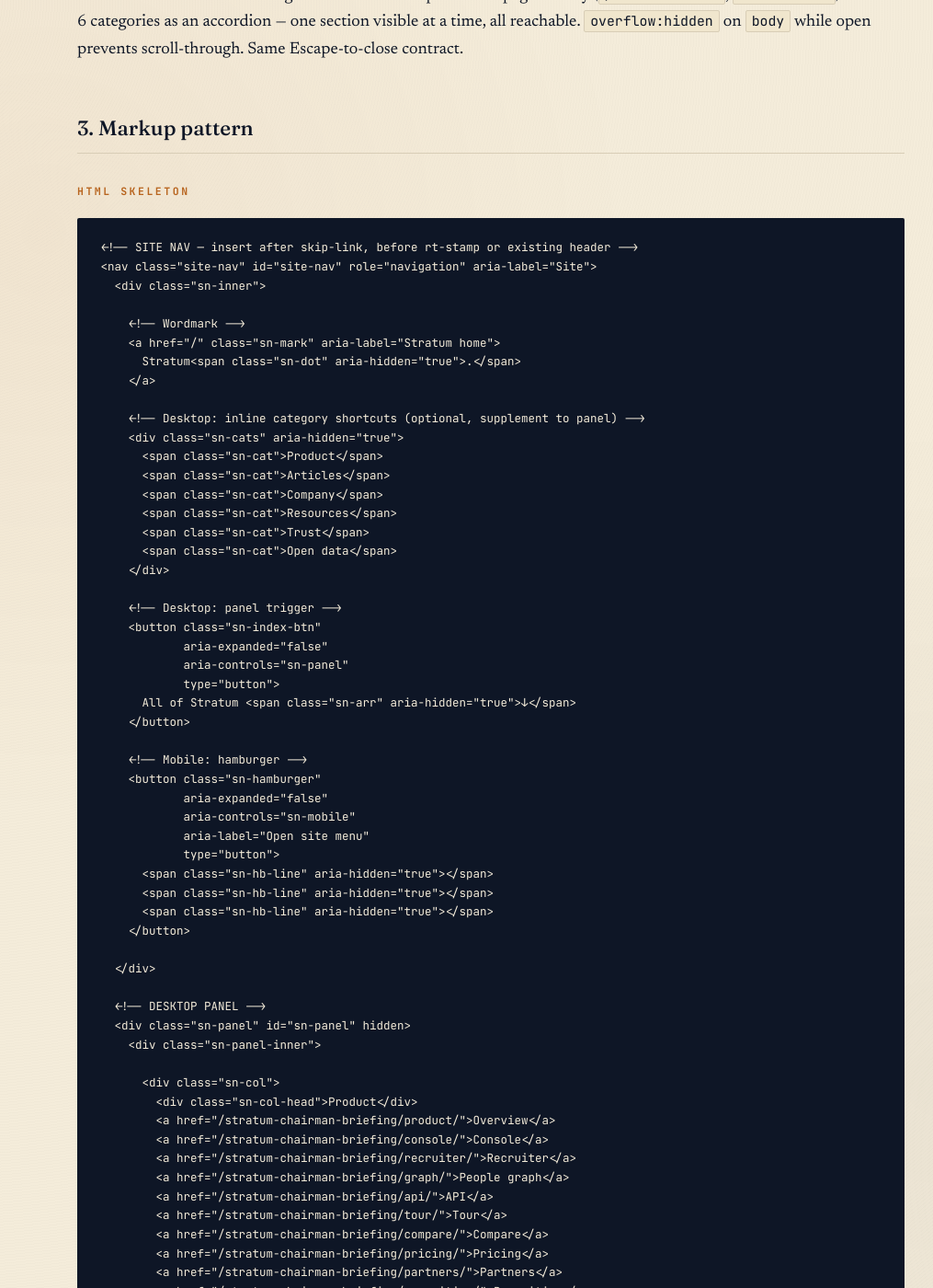
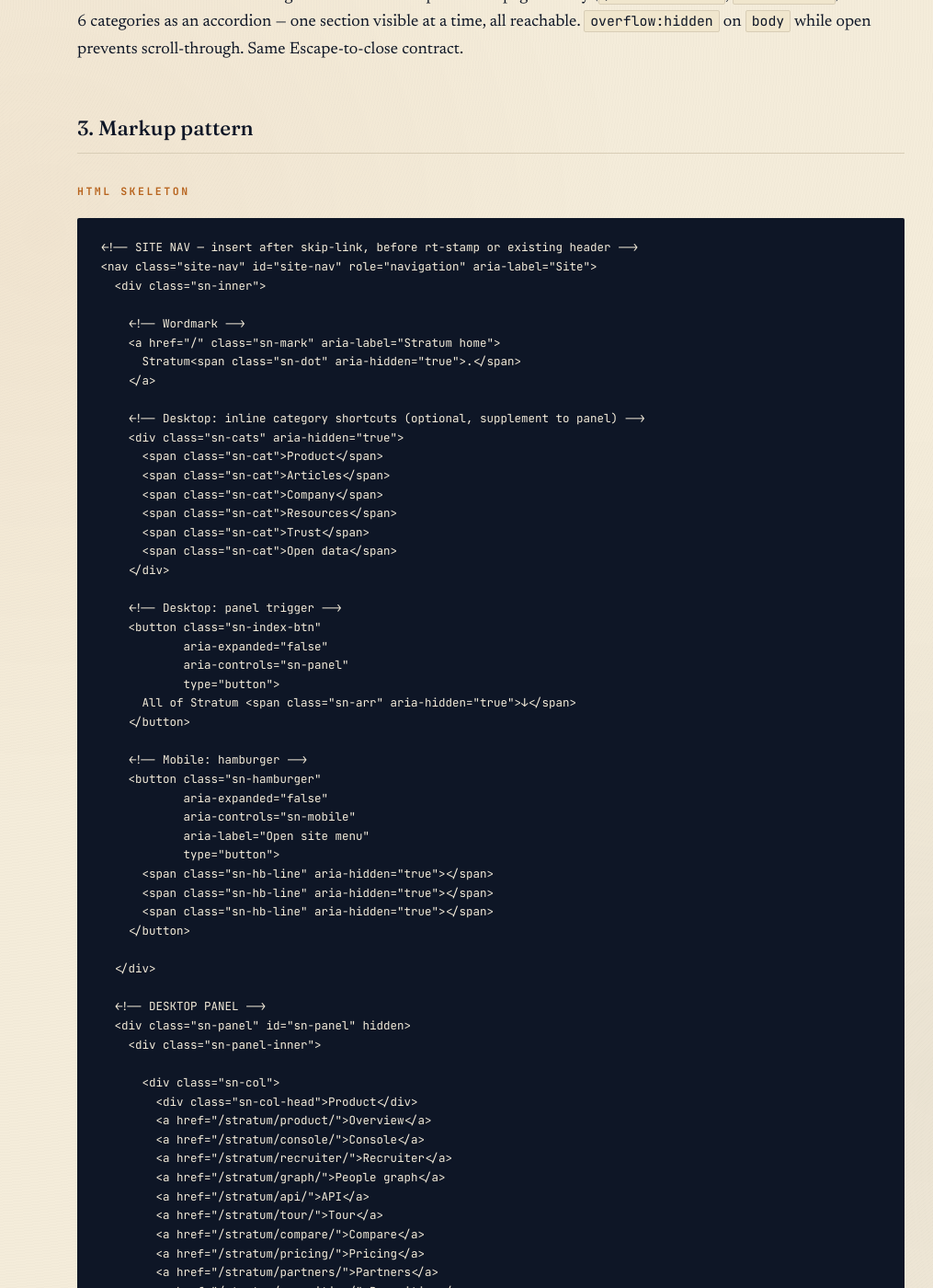
Before and after one commit to mpaiva-cc/stratum-chairman-briefing, a Jekyll site: the page built from design/navigation.html, in a window 1280 px wide and 1400 px high, scrolled down 1558 px. Shown: the whole window at 92% size, without its empty margins (106-1121 px from the left). Built offline with Jekyll 4.4.1, drawn with Linux system fonts in a browser that asks for light colours; some of the changed text lies outside the part shown.

Commit message:
Rename: baseurl /stratum-chairman-briefing → /stratum
Operator renaming the GitHub Pages repo from
  mpaiva-cc/stratum-chairman-briefing → mpaiva-cc/stratum
for a cleaner production URL:
  https://mpaiva-cc.github.io/stratum/

10 files updated; one intentional historical reference preserved.

Updated (code/config):
  · _config.yml  · baseurl: /stratum-chairman-briefing → /stratum
                  comment updated noting the 2026-05-19 rename
  · scripts/link-audit.js          · BASEURL const
  · scripts/path-baseurl-sweep.js  · comment
  · Makefile                       · serve target comment
  · .claude/hooks/outbox-to-slack.sh · URL_PREFIX + drain prompt
  · .claude/agents/CLAUDE.md       · agent outbox doc
  · agent-outbox/README.md         · canonical-host doc

Updated (content displaying URLs to the reader):
  · about/index.html  · the public URL paragraph
  · day-two/index.html · the git-clone snippet
  · assets/echo.js    · the Listen-widget "Meet the agents" link

Preserved (intentional):
  · accessibility/index.html  · O-1 closing-stanza references
    stratum-chairman-briefing as the *historical* audit subject
    name. Rewriting would falsify the record.
  · agent-outbox/archive/2026-05-18T…json · archived outbox entry
    with historical URLs that have already been sent to Slack.

Operator must rename the GitHub repo to match — Settings →
General → Rename repository → "stratum". Pages will automatically
serve at the new URL inside ~60 seconds. The five Slack links
already sent today (eglin battlecards, eglin opportunity brief,
helm briefing 016, helm tenure tour-and-sales-sheet) will 404 —
known cost of the rename.

Verified locally:
  · jekyll build clean against new baseurl
  · stylesheet href = /stratum/assets/styles.css?v=5 ✓
  · 15,505 internal absolute links all point at /stratum/... ✓
  · link audit: 23 broken, same as before — all pre-existing
    narrative forward-refs (Forge's MCP architecture pages),
    none from the rename.

Co-Authored-By: Claude Opus 4.7 (1M context) <noreply@anthropic.com>

```diff
--- a/_config.yml
+++ b/_config.yml
@@ -1,12 +1,13 @@
 title: Stratum
 description: An AI-native human capital platform.
-# GitHub Pages serves this repo at the subpath /stratum-chairman-briefing/.
+# GitHub Pages serves this repo at the subpath /stratum/.
+# Repo renamed from stratum-chairman-briefing → stratum on 2026-05-19.
 # Set both url + baseurl so Jekyll's `relative_url` / `absolute_url` filters
 # emit working paths in production. Local dev should override with
 # `jekyll serve --baseurl ""` (the Makefile's `serve` target does that).
 # Note: stratum.ai is a different company; not our domain.
 url: https://mpaiva-cc.github.io
-baseurl: /stratum-chairman-briefing
+baseurl: /stratum
 
 # Keep public URLs identical to pre-Jekyll: every page already declares
 # its `permalink:` in front-matter, so this default only applies to any
--- a/about/index.html
+++ b/about/index.html
@@ -1319,7 +1319,7 @@ strong { font-weight: 600; color: var(--ink); }
       <li>
         <strong>The deployment</strong> is GitHub Pages, automatic on every
         push to <code>main</code>. The live URL is
-        <a href="https://mpaiva-cc.github.io/stratum-chairman-briefing/">https://mpaiva-cc.github.io/stratum-chairman-briefing/</a>.
+        <a href="https://mpaiva-cc.github.io/stratum/">https://mpaiva-cc.github.io/stratum/</a>.
         Each push triggers a rebuild; each rebuild updates the rt-stamps on
         any page that was regenerated in that session.
       </li>
--- a/assets/echo.js
+++ b/assets/echo.js
@@ -331,7 +331,7 @@
 
       <div class="echo-foot">
         Echo is Stratum's voice agent. Your settings persist locally; your OpenAI key, if set, never leaves your browser.
-        <br><a href="/stratum-chairman-briefing/agents/" tabindex="-1">Meet the agents →</a>
+        <br><a href="/stratum/agents/" tabindex="-1">Meet the agents →</a>
       </div>
     </div>
   `;
--- a/day-two/index.html
+++ b/day-two/index.html
@@ -1328,8 +1328,8 @@ footer .footnav a:hover { color: var(--ochre); }
   <div class="verify">
     <div class="verify-tag">Verification block · run from a shell</div>
 <pre><span class="c"># 1. Clone the repository</span>
-<span class="k">git clone</span> https://github.com/mpaiva-cc/stratum-chairman-briefing
-<span class="k">cd</span> stratum-chairman-briefing
+<span class="k">git clone</span> https://github.com/mpaiva-cc/stratum
+<span class="k">cd</span> stratum
 
 <span class="c"># 2. Inspect the production timeline</span>
 <span class="k">git log</span> --reverse --format='%cI %h %s' | head -50
--- a/scripts/link-audit.js
+++ b/scripts/link-audit.js
@@ -14,7 +14,7 @@ const fs = require('fs');
 const path = require('path');
 const ROOT = path.resolve(__dirname, '..');
 const SITE = path.join(ROOT, '_site');
-const BASEURL = '/stratum-chairman-briefing'; // matches _config.yml
+const BASEURL = '/stratum'; // matches _config.yml
 
 const args = process.argv.slice(2);
 const asJson = args.includes('--json');
--- a/scripts/path-baseurl-sweep.js
+++ b/scripts/path-baseurl-sweep.js
@@ -1,6 +1,6 @@
 #!/usr/bin/env node
 // One-shot sweep: convert absolute internal URLs to Liquid `relative_url`
-// expressions so GitHub Pages' /stratum-chairman-briefing/ baseurl is
+// expressions so GitHub Pages' /stratum/ baseurl is
 // honored. Local dev with `--baseurl ""` then strips it off.
 //
 // Targets the patterns we know to be safe:
```
Also changed, not shown: agent-outbox/README.md (+1 -1 lines), .claude/agents/CLAUDE.md, 2 other files.
